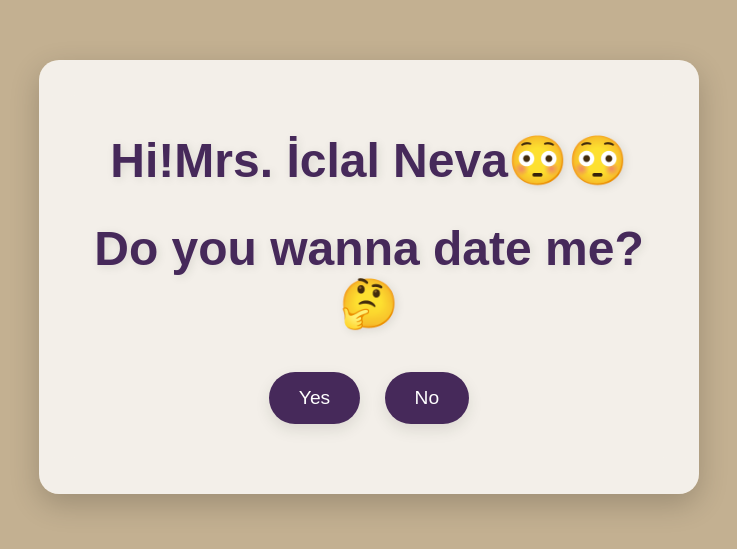
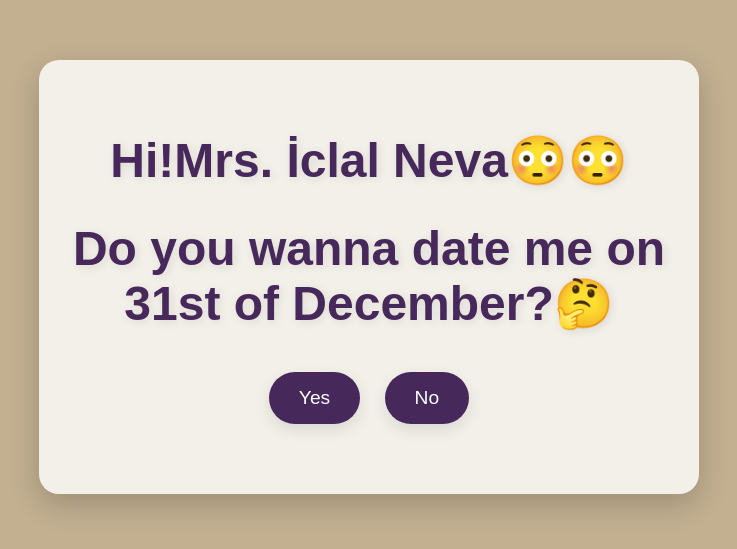
Before and after one commit to hmelihalan/sillyasswbsite, a plain HTML site: page index.html in a window 1280 px wide. Shown: the part 123-672 px from the top of the page, without its empty margins (271-1008 px from the left). Drawn offline with Linux system fonts and the light colour scheme.

Commit message:
Update index.html

```diff
--- a/index.html
+++ b/index.html
@@ -12,7 +12,7 @@
 <body>
 <div class="container">
   <h1>Hi!Mrs. İclal Neva😳😳</h1>
-  <h1>Do you wanna date me?🤔</h1>
+  <h1>Do you wanna date me on 31st of December?🤔</h1>
   <button onclick="sayYes()">Yes</button>
   <button onclick="sayNo()">No</button>
 
```
